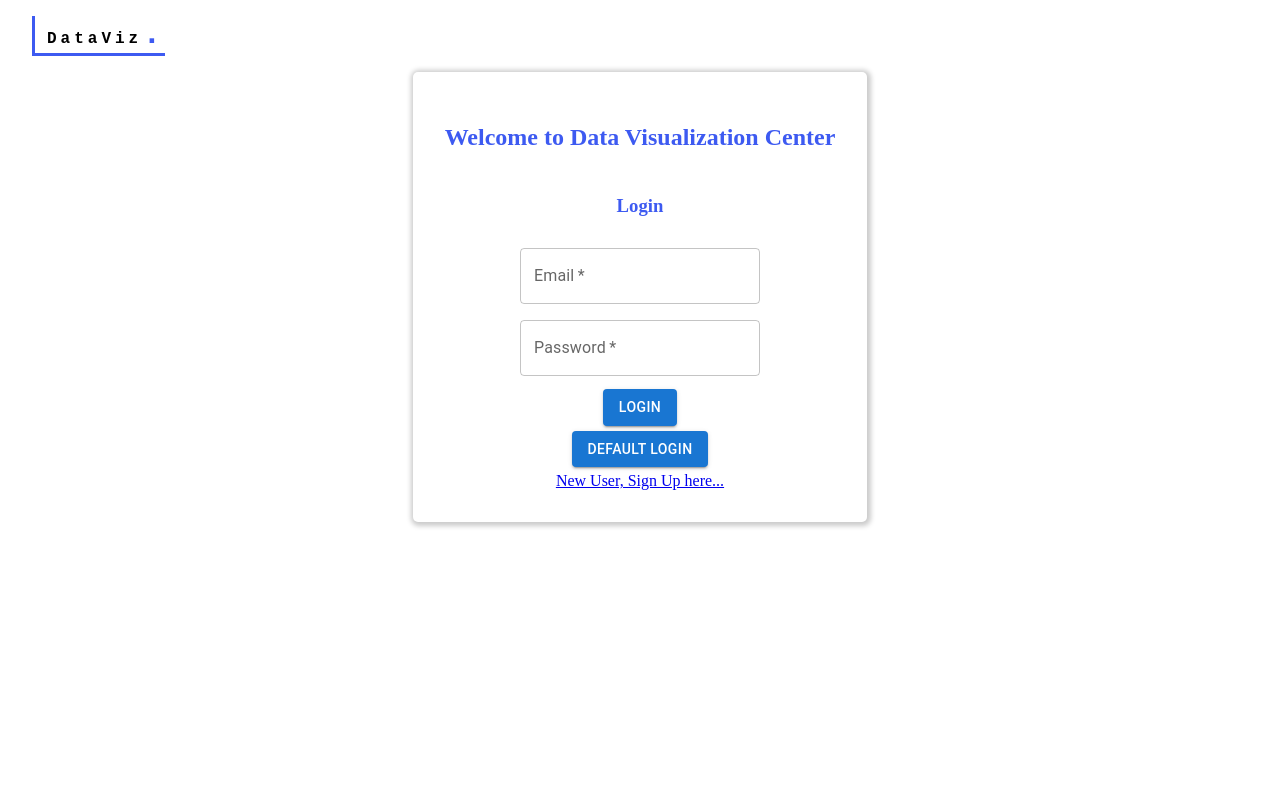
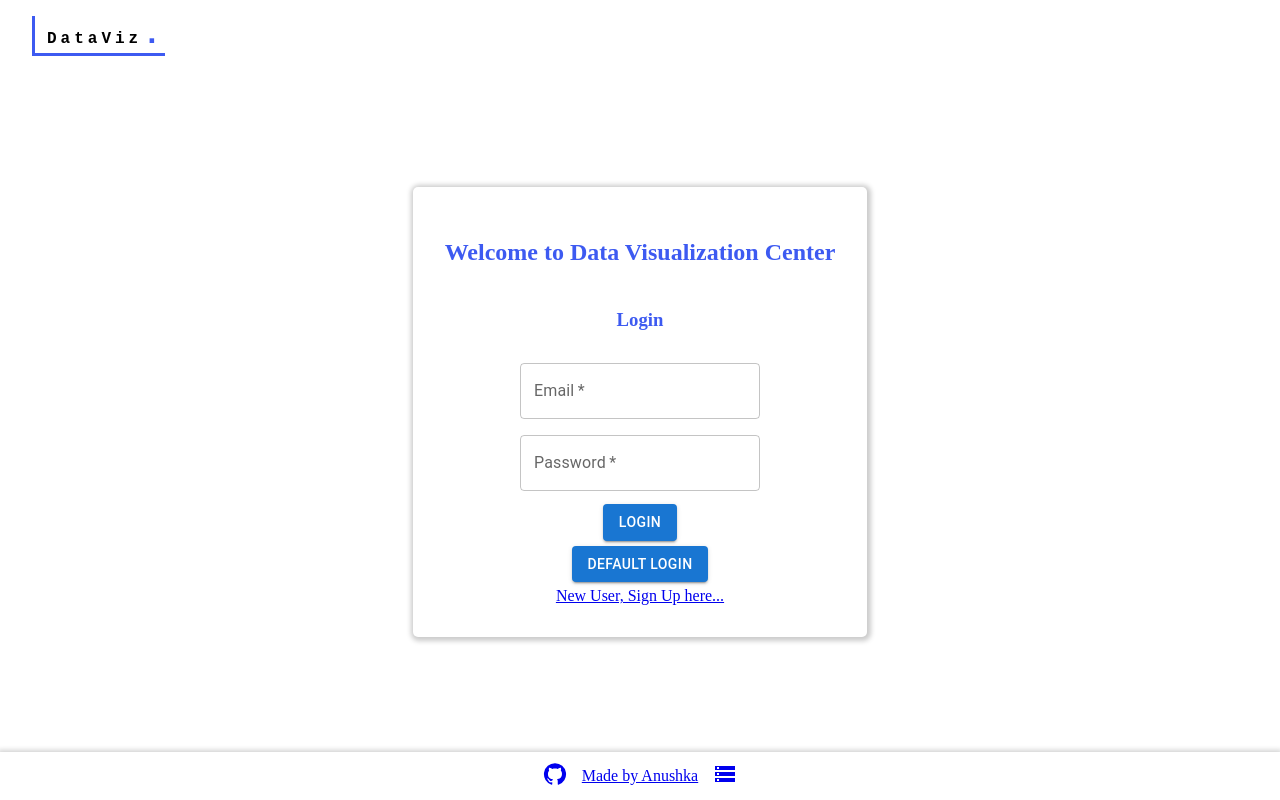
Before and after one commit to Anush79/Data-Dashboard, a React (Create React App) app: page / in a window 1280 px wide. Built offline with nearby package versions, Linux system fonts and the light colour scheme.

Commit message:
Added footer with Links

```diff
--- a/package.json
+++ b/package.json
@@ -5,6 +5,7 @@
   "dependencies": {
     "@emotion/react": "^11.11.3",
     "@emotion/styled": "^11.11.0",
+    "@mui/icons-material": "^5.15.3",
     "@mui/material": "^5.15.3",
     "@testing-library/jest-dom": "^5.17.0",
     "@testing-library/react": "^13.4.0",
--- a/src/App.css
+++ b/src/App.css
@@ -1,5 +1,10 @@
 .App {
   text-align: center;
+  display: flex;
+  flex-direction: column;
+  justify-content: space-between;
+
+  min-height: 100vh;
 }
 
 header {
@@ -8,6 +13,7 @@ header {
   justify-content: space-between;
   padding: 1rem 2rem;
 }
+
 .loginContainer {
   text-align: center;
   display: flex;
@@ -21,20 +27,21 @@ header {
   color: #3d5af1;
   box-shadow: 1px 1px 5px 3px rgb(203, 203, 203);
 }
+
 select {
   padding: 0.5rem;
   border-radius: 5px;
   font-weight: 600;
 }
+
 .loader-container {
   width: 100%;
   height: 100vh;
   position: fixed;
-  background: rgba(0, 0, 0, 0.834)
-    url("https://media.giphy.com/media/8agqybiK5LW8qrG3vJ/giphy.gif") center
-    no-repeat;
+  background: rgba(0, 0, 0, 0.834) url("https://media.giphy.com/media/8agqybiK5LW8qrG3vJ/giphy.gif") center no-repeat;
   z-index: 1;
 }
+
 .loader-container {
   width: 100%;
   height: 100vh;
@@ -45,14 +52,28 @@ select {
   background: rgba(0, 0, 0, 0.834);
   z-index: 1;
 }
-/* .chartsContainer {
+
+.chartsContainer {
+
+  flex-wrap: wrap;
+}
+
+footer {
   display: flex;
-  flex-wrap: wrap;
-} */
+  justify-content: center;
+  gap: 15px;
+  height: 3rem;
+  width: 100%;
+  align-items: center;
+  margin: 0 auto;
+  box-shadow: 0 0 5px 2px #d2d2d2;
+}
+
 form {
   display: flex;
   flex-direction: column;
 }
+
 .spinner {
   width: 64px;
   height: 64px;
@@ -70,15 +91,18 @@ form {
   justify-content: center;
   flex-wrap: wrap;
 }
-.user{
+
+.user {
   display: flex;
   align-items: center;
   gap: 5px;
   font-weight: 800;
 }
+
 button {
   margin: 2px;
 }
+
 .logo {
   font-family: "Courier New", Courier, monospace;
   font-weight: bold;
@@ -87,14 +111,17 @@ button {
   border-left: solid #3d5af1;
   padding-left: 12px;
 }
+
 .logo::after {
   content: ".";
   font-size: 2rem;
   color: #3d5af1;
 }
-.logout:hover{
-border-color: red;
+
+.logout:hover {
+  border-color: red;
 }
+
 @media (min-width: 658px) {
   .chart-container {
     max-width: 50%;
@@ -102,10 +129,12 @@ border-color: red;
     margin: auto;
   }
 }
+
 @keyframes spin-anim {
   0% {
     transform: rotate(0deg);
   }
+
   100% {
     transform: rotate(360deg);
   }
--- a/src/App.js
+++ b/src/App.js
@@ -9,6 +9,7 @@ import Header from './components/Header';
 import { useUser } from './context/UserContext';
 import Loading from './components/Loading';
 import ToastContain from './components/ToastContainer';
+import Footer from './components/Footer';
 
 function App() {
   const { user ,loading} = useUser()
@@ -26,6 +27,7 @@ function App() {
         <Route path="/dashboard/" element={user.token ? <Dashboard /> : <Login />} />
       <Route path='*' element={<h2>Something went wrong, route not found</h2>}/>
       </Routes>
+      <Footer/>
       <ToastContain/>
     </div>
   );
--- /dev/null
+++ b/src/components/Footer.jsx
@@ -0,0 +1,22 @@
+import { GitHub } from "@mui/icons-material";
+import { Link } from "react-router-dom";
+import StorageIcon from '@mui/icons-material/Storage';
+
+export default function Footer(){
+  return <>
+  <footer >
+    <Link title="Github" target="_blank" to={"https://github.com/Anush79/Data-Dashboard"}>
+    <GitHub/>
+
+    </Link>
+    <Link title="Linkedin" target="_blank" to={"https://www.linkedin.com/in/anushka-jaiswal-46258918a/"}>
+
+    Made by Anushka
+    </Link>
+    <Link title="Backend" target="_blank" to={"https://replit.com/@AnushkaJaiswal7/UserManagementDataViz"}>
+
+    <StorageIcon/>
+  </Link>
+  </footer>
+  </>
+}
```
Also changed, not shown: 1 other file (tests, documents, lock files or other folders).
